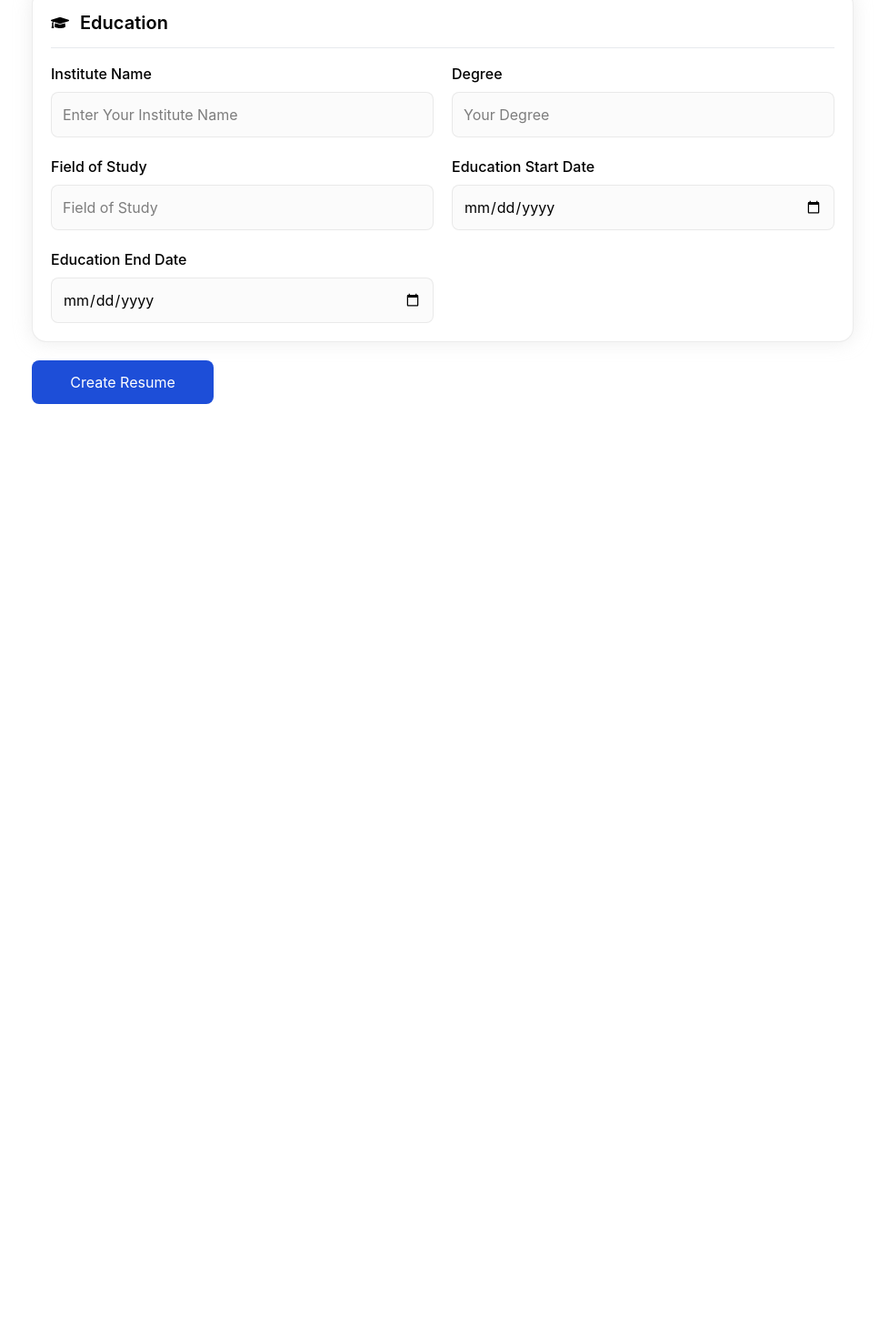
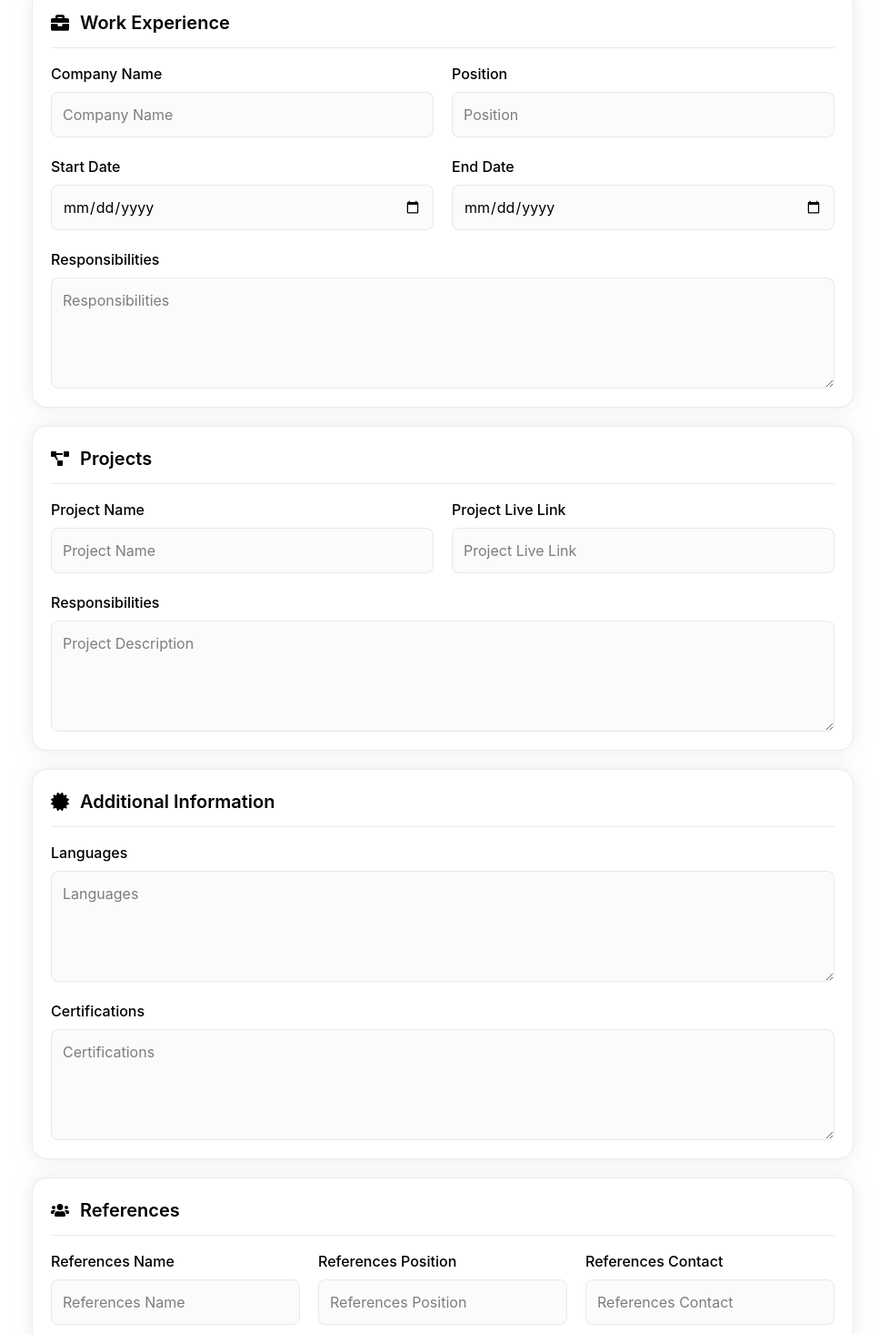
Before and after one commit to shohag390/JobPortal_Client, a React (Vite) app: page /dashboard/create-resume in a window 1280 px wide. Shown: the part 1660-3126 px from the top of the page at 91% size, without its empty margins (313-1280 px from the left). Before the commit the page ends 2128 px from the top, so only its background shows below. Built offline with nearby package versions, Linux system fonts and the light colour scheme; no server answers.

Commit message:
Some design change

```diff
--- a/src/components/Dashboard/Candidate/CreateResumes.jsx
+++ b/src/components/Dashboard/Candidate/CreateResumes.jsx
@@ -274,54 +274,42 @@ const CreateResumes = () => {
           </div>
         </div>
 
-        {/* Education Information */}
+        {/* Work Exprience */}
         <div className="bg-[#ffff] p-4 lg:p-5 2xl:p-6 companie-card border border-[#cccccc5d] rounded-2xl">
           <div className="border-b border-[#64748b28] pb-2 lg:pb-3">
             <h2 className="text-[16px] md:text-[18px] lg:text-[20px] font-semibold flex items-center gap-3">
-              <FaGraduationCap /> Education
+              <FaBriefcase /> Work Experience
             </h2>
           </div>
           <div className="pt-4 grid grid-cols-1 md:grid-cols-2 gap-3 md:gap-4 lg:gap-5 2xl:gap-6">
-            {/* Institute Name */}
+            {/* Company Name */}
             <div className="flex flex-col gap-2">
               <lable className="text-[14px] lg:text-[16px] font-medium">
-                Institute Name
-              </lable>
-              <input
-                required
-                className="border border-[#cccccc5d] bg-[#cccccc17] py-1.5 md:py-2 lg:py-3 focus:outline-0 px-2 lg:px-3 w-full rounded-lg"
-                type="number"
-                placeholder="Enter Your Institute Name"
-              />
-            </div>
-            {/* Degree */}
-            <div className="flex flex-col gap-2">
-              <lable className="text-[14px] lg:text-[16px] font-medium">
-                Degree
+                Company Name
               </lable>
               <input
                 required
                 className="border border-[#cccccc5d] bg-[#cccccc17] py-1.5 md:py-2 lg:py-3 focus:outline-0 px-2 lg:px-3 w-full rounded-lg"
                 type="text"
-                placeholder="Your Degree"
+                placeholder="Company Name"
               />
             </div>
-            {/* Field of Study */}
+            {/* Position */}
             <div className="flex flex-col gap-2">
               <lable className="text-[14px] lg:text-[16px] font-medium">
-                Field of Study
+                Position
               </lable>
               <input
                 required
                 className="border border-[#cccccc5d] bg-[#cccccc17] py-1.5 md:py-2 lg:py-3 focus:outline-0 px-2 lg:px-3 w-full rounded-lg"
                 type="text"
-                placeholder="Field of Study"
+                placeholder="Position"
               />
             </div>
-            {/* Education Start Date */}
+            {/* Start Date */}
             <div className="flex flex-col gap-2">
               <lable className="text-[14px] lg:text-[16px] font-medium">
-                Education Start Date
+                Start Date
               </lable>
               <input
                 required
@@ -329,15 +317,156 @@ const CreateResumes = () => {
                 type="date"
               />
             </div>
-            {/* Education End Date */}
+            {/* End Date */}
             <div className="flex flex-col gap-2">
               <lable className="text-[14px] lg:text-[16px] font-medium">
-                Education End Date
+                End Date
               </lable>
               <input
                 required
                 className="border border-[#cccccc5d] bg-[#cccccc17] py-1.5 md:py-2 lg:py-3 focus:outline-0 px-2 lg:px-3 w-full rounded-lg"
                 type="date"
+              />
+            </div>
+            {/* Responsibilities */}
+            <div className="flex flex-col gap-2 col-span-2">
+              <lable className="text-[14px] lg:text-[16px] font-medium">
+                Responsibilities
+              </lable>
+              <textarea
+                rows={4}
+                required
+                className="border border-[#cccccc5d] bg-[#cccccc17] py-1.5 md:py-2 lg:py-3 focus:outline-0 px-2 lg:px-3 w-full rounded-lg"
+                placeholder="Responsibilities"
+              />
+            </div>
+          </div>
+        </div>
+
+        {/* Project */}
+        <div className="bg-[#ffff] p-4 lg:p-5 2xl:p-6 companie-card border border-[#cccccc5d] rounded-2xl">
+          <div className="border-b border-[#64748b28] pb-2 lg:pb-3">
+            <h2 className="text-[16px] md:text-[18px] lg:text-[20px] font-semibold flex items-center gap-3">
+              <FaProjectDiagram /> Projects
+            </h2>
+          </div>
+          <div className="pt-4 grid grid-cols-1 md:grid-cols-2 gap-3 md:gap-4 lg:gap-5 2xl:gap-6">
+            {/* Project Name */}
+            <div className="flex flex-col gap-2">
+              <lable className="text-[14px] lg:text-[16px] font-medium">
+                Project Name
+              </lable>
+              <input
+                required
+                className="border border-[#cccccc5d] bg-[#cccccc17] py-1.5 md:py-2 lg:py-3 focus:outline-0 px-2 lg:px-3 w-full rounded-lg"
+                type="text"
+                placeholder="Project Name"
+              />
+            </div>
+            {/* Project Live Link */}
+            <div className="flex flex-col gap-2">
+              <lable className="text-[14px] lg:text-[16px] font-medium">
+                Project Live Link
+              </lable>
+              <input
+                required
+                className="border border-[#cccccc5d] bg-[#cccccc17] py-1.5 md:py-2 lg:py-3 focus:outline-0 px-2 lg:px-3 w-full rounded-lg"
+                type="text"
+                placeholder="Project Live Link"
+              />
+            </div>
+            {/* Project Description */}
+            <div className="flex flex-col gap-2 col-span-2">
+              <lable className="text-[14px] lg:text-[16px] font-medium">
+                Responsibilities
+              </lable>
+              <textarea
+                rows={4}
+                required
+                className="border border-[#cccccc5d] bg-[#cccccc17] py-1.5 md:py-2 lg:py-3 focus:outline-0 px-2 lg:px-3 w-full rounded-lg"
+                placeholder="Project Description"
+              />
+            </div>
+          </div>
+        </div>
+
+        {/* Additional Information */}
+        <div className="bg-[#ffff] p-4 lg:p-5 2xl:p-6 companie-card border border-[#cccccc5d] rounded-2xl">
+          <div className="border-b border-[#64748b28] pb-2 lg:pb-3">
+            <h2 className="text-[16px] md:text-[18px] lg:text-[20px] font-semibold flex items-center gap-3">
+              <FaCertificate /> Additional Information
+            </h2>
+          </div>
+          <div className="pt-4 grid grid-cols-1 gap-3 md:gap-4 lg:gap-5 2xl:gap-6">
+            {/* Languages */}
+            <div className="flex flex-col gap-2 col-span-2">
+              <lable className="text-[14px] lg:text-[16px] font-medium">
+                Languages
+              </lable>
+              <textarea
+                rows={4}
+                required
+                className="border border-[#cccccc5d] bg-[#cccccc17] py-1.5 md:py-2 lg:py-3 focus:outline-0 px-2 lg:px-3 w-full rounded-lg"
+                placeholder="Languages"
+              />
+            </div>
+            {/* Certifications */}
+            <div className="flex flex-col gap-2 col-span-2">
+              <lable className="text-[14px] lg:text-[16px] font-medium">
+                Certifications
+              </lable>
+              <textarea
+                rows={4}
+                required
+                className="border border-[#cccccc5d] bg-[#cccccc17] py-1.5 md:py-2 lg:py-3 focus:outline-0 px-2 lg:px-3 w-full rounded-lg"
+                placeholder="Certifications"
+              />
+            </div>
+          </div>
+        </div>
+
+        {/* Basic Information */}
+        <div className="bg-[#ffff] p-4 lg:p-5 2xl:p-6 companie-card border border-[#cccccc5d] rounded-2xl">
+          <div className="border-b border-[#64748b28] pb-2 lg:pb-3">
+            <h2 className="text-[16px] md:text-[18px] lg:text-[20px] font-semibold flex items-center gap-3">
+              <FaUsers /> References
+            </h2>
+          </div>
+          <div className="pt-4 grid grid-cols-1 md:grid-cols-2 lg:grid-cols-3 gap-3 md:gap-4 lg:gap-5 2xl:gap-6">
+            {/* References Name */}
+            <div className="flex flex-col gap-2">
+              <lable className="text-[14px] lg:text-[16px] font-medium">
+                References Name
+              </lable>
+              <input
+                required
+                className="border border-[#cccccc5d] bg-[#cccccc17] py-1.5 md:py-2 lg:py-3 focus:outline-0 px-2 lg:px-3 w-full rounded-lg"
+                type="text"
+                placeholder="References Name"
+              />
+            </div>
+            {/* References Position */}
+            <div className="flex flex-col gap-2">
+              <lable className="text-[14px] lg:text-[16px] font-medium">
+                References Position
+              </lable>
+              <input
+                required
+                className="border border-[#cccccc5d] bg-[#cccccc17] py-1.5 md:py-2 lg:py-3 focus:outline-0 px-2 lg:px-3 w-full rounded-lg"
+                type="email"
+                placeholder="References Position"
+              />
+            </div>
+            {/* References Contact */}
+            <div className="flex flex-col gap-2">
+              <lable className="text-[14px] lg:text-[16px] font-medium">
+                References Contact
+              </lable>
+              <input
+                required
+                className="border border-[#cccccc5d] bg-[#cccccc17] py-1.5 md:py-2 lg:py-3 focus:outline-0 px-2 lg:px-3 w-full rounded-lg"
+                type="number"
+                placeholder="References Contact"
               />
             </div>
           </div>
--- a/src/components/Dashboard/Candidate/MyResumes.jsx
+++ b/src/components/Dashboard/Candidate/MyResumes.jsx
@@ -11,7 +11,9 @@ import {
   FaCode,
   FaLanguage,
   FaCertificate,
+  FaArrowRight,
 } from "react-icons/fa";
+import DashboardHeader from "../DashboardHeader";
 
 const MyResumes = () => {
   const resume = {
@@ -61,13 +63,6 @@ const MyResumes = () => {
           "A multi-vendor medicine selling platform with admin, seller, and user dashboard.",
         link: "https://medik-classicshops.netlify.app/",
       },
-
-      {
-        name: "Job Portal Website",
-        description:
-          "Responsive job portal with Firebase authentication and role-based dashboard.",
-        link: "https://job-portal-by-shohag.netlify.app/",
-      },
     ],
 
     languages: ["Bangla", "English"],
@@ -79,180 +74,85 @@ const MyResumes = () => {
   };
 
   return (
-    <div className="min-h-screen bg-gray-100 py-10 px-4">
-      <div className="max-w-6xl mx-auto bg-white shadow-2xl rounded-3xl overflow-hidden">
-        {/* ================= HEADER ================= */}
-        <div className="bg-black text-white p-10">
-          <h1 className="text-4xl md:text-5xl font-bold">{resume.fullName}</h1>
+    <div className="px-6 lg:px-7 2xl:px-8 pb-3 md:pb-4 lg:pb-6">
+      <DashboardHeader
+        title={"My Resume"}
+        subTitle={"Innovative, Collaborative, Growth-Focused Team"}
+      />
 
-          <p className="text-xl text-gray-300 mt-2">{resume.jobTitle}</p>
-
-          {/* Contact Info */}
-          <div className="grid md:grid-cols-3 gap-4 mt-8 text-sm">
-            <div className="flex items-center gap-3">
+      <div className="grid grid-cols-1 gap-3 md:gap-4 lg:gap-5 2xl:gap-6">
+        {/* Resume Header */}
+        <div className="bg-[#ffff] p-4 lg:p-5 2xl:p-6 companie-card border border-[#cccccc5d] rounded-2xl flex flex-col lg:flex-row lg:justify-between gap-4 lg:gap-0">
+          <div>
+            <h1 className="md:font-medium lg:font-semibold 2xl:font-bold text-[18px] md:text-[20px] lg:text-[22px] 2xl:text-[25px] uppercase">
+              {resume.fullName}
+            </h1>
+            <p className="font-medium text-[#64748b] pb-2">{resume.jobTitle}</p>
+            <div className="flex items-center gap-2">
+              <a href="#">Linkedin</a>
+              <span>|</span>
+              <a href="#">Portfolio</a>
+              <span>|</span>
+              <a href="#">GitHub</a>
+            </div>
+          </div>
+          <div>
+            <p className="text-[14px] md:text-[16px] text-[#64748b] flex items-center gap-2">
+              <FaPhoneAlt />
+              {resume.phone}
+            </p>
+            <p className="text-[14px] md:text-[16px] text-[#64748b] flex items-center gap-2">
               <FaEnvelope />
-              <span>{resume.email}</span>
-            </div>
-
-            <div className="flex items-center gap-3">
-              <FaPhoneAlt />
-              <span>{resume.phone}</span>
-            </div>
-
-            <div className="flex items-center gap-3">
+              {resume.email}
+            </p>
+            <p className="text-[14px] md:text-[16px] text-[#64748b] flex items-center gap-2">
               <FaMapMarkerAlt />
-              <span>{resume.address}</span>
-            </div>
-
-            <div className="flex items-center gap-3">
-              <FaLinkedin />
-              <span>{resume.linkedin}</span>
-            </div>
-
-            <div className="flex items-center gap-3">
-              <FaGithub />
-              <span>{resume.github}</span>
-            </div>
-
-            <div className="flex items-center gap-3">
-              <FaGlobe />
-              <span>{resume.website}</span>
-            </div>
+              {resume.address}
+            </p>
           </div>
         </div>
 
-        {/* ================= BODY ================= */}
-        <div className="grid lg:grid-cols-3">
-          {/* LEFT SIDE */}
-          <div className="bg-gray-50 p-8 border-r">
-            {/* Skills */}
-            <section className="mb-10">
-              <h2 className="flex items-center gap-3 text-2xl font-bold mb-5">
-                <FaCode />
-                Skills
-              </h2>
+        {/* Career Objctive */}
+        <div className="bg-[#ffff] p-4 lg:p-5 2xl:p-6 companie-card border border-[#cccccc5d] rounded-2xl">
+          <h4 className="text-[16px] md:text-[18px] lg:text-[20px] font-semibold pb-3">
+            Career Objctive
+          </h4>
+          <p className="text-[14px] md:text-[16px] text-[#64748b]">
+            {resume.summary}
+          </p>
+        </div>
 
-              <div className="flex flex-wrap gap-3">
+        {/* My Skills */}
+        <div className="bg-[#ffff] p-4 lg:p-5 2xl:p-6 companie-card border border-[#cccccc5d] rounded-2xl">
+          <h4 className="text-[16px] md:text-[18px] lg:text-[20px] font-semibold pb-3">
+            My Skills
+          </h4>
+          <div className="text-[14px] md:text-[16px] text-[#64748b] flex items-center flex-wrap gap-2 md:gap-3 lg:gap-4">
             {resume.skills.map((skill, index) => (
               <span
                 key={index}
-                    className="bg-black text-white px-4 py-2 rounded-full text-sm"
+                className="px-4 py-2 bg-[#1d4fd841] text-[#003ad8] rounded-full"
               >
                 {skill}
               </span>
             ))}
           </div>
-            </section>
+        </div>
 
-            {/* Languages */}
-            <section className="mb-10">
-              <h2 className="flex items-center gap-3 text-2xl font-bold mb-5">
-                <FaLanguage />
-                Languages
+        {/* PROJECTS */}
+        <div className="bg-[#ffff] p-4 lg:p-5 2xl:p-6 companie-card border border-[#cccccc5d] rounded-2xl">
+          <h2 className="text-[16px] md:text-[18px] lg:text-[20px] font-semibold pb-3">
+            Projects
           </h2>
 
-              <div className="space-y-3">
-                {resume.languages.map((language, index) => (
-                  <div
-                    key={index}
-                    className="bg-white shadow rounded-xl px-4 py-3"
-                  >
-                    {language}
-                  </div>
-                ))}
-              </div>
-            </section>
-
-            {/* Certifications */}
-            <section>
-              <h2 className="flex items-center gap-3 text-2xl font-bold mb-5">
-                <FaCertificate />
-                Certifications
-              </h2>
-
-              <div className="space-y-3">
-                {resume.certifications.map((certificate, index) => (
-                  <div
-                    key={index}
-                    className="bg-white shadow rounded-xl px-4 py-3"
-                  >
-                    {certificate}
-                  </div>
-                ))}
-              </div>
-            </section>
-          </div>
-
-          {/* RIGHT SIDE */}
-          <div className="lg:col-span-2 p-8">
-            {/* Summary */}
-            <section className="mb-12">
-              <h2 className="text-3xl font-bold mb-5">Profile Summary</h2>
-
-              <p className="text-gray-700 leading-8">{resume.summary}</p>
-            </section>
-
-            {/* Experience */}
-            <section className="mb-12">
-              <h2 className="flex items-center gap-3 text-3xl font-bold mb-6">
-                <FaBriefcase />
-                Experience
-              </h2>
-
-              <div className="border-l-4 border-black pl-6">
-                <h3 className="text-2xl font-semibold">
-                  {resume.experience.position}
-                </h3>
-
-                <p className="text-gray-500 mt-1">
-                  {resume.experience.company} | {resume.experience.duration}
-                </p>
-
-                <p className="mt-4 text-gray-700 leading-7">
-                  {resume.experience.responsibilities}
-                </p>
-              </div>
-            </section>
-
-            {/* Education */}
-            <section className="mb-12">
-              <h2 className="flex items-center gap-3 text-3xl font-bold mb-6">
-                <FaGraduationCap />
-                Education
-              </h2>
-
-              <div className="border-l-4 border-black pl-6">
-                <h3 className="text-2xl font-semibold">
-                  {resume.education.degree}
-                </h3>
-
-                <p className="text-gray-500 mt-1">
-                  {resume.education.institute}
-                </p>
-
-                <p className="mt-2 text-gray-700">{resume.education.field}</p>
-
-                <p className="text-sm text-gray-500 mt-2">
-                  {resume.education.duration}
-                </p>
-              </div>
-            </section>
-
-            {/* Projects */}
-            <section>
-              <h2 className="text-3xl font-bold mb-6">Projects</h2>
-
-              <div className="grid md:grid-cols-2 gap-6">
+          <div className="">
             {resume.projects.map((project, index) => (
-                  <div
-                    key={index}
-                    className="border rounded-2xl p-6 hover:shadow-xl transition duration-300"
-                  >
-                    <h3 className="text-2xl font-semibold mb-3">
+              <div key={index} className="">
+                <h3 className="text-[14px] md:text-[16px] font-medium">
                   {project.name}
                 </h3>
 
-                    <p className="text-gray-600 leading-7">
+                <p className="text-[14px] md:text-[16px] text-[#64748b] pb-2">
                   {project.description}
                 </p>
 
@@ -260,14 +160,68 @@ const MyResumes = () => {
                   href={project.link}
                   target="_blank"
                   rel="noreferrer"
-                      className="inline-block mt-5 bg-black text-white px-5 py-2 rounded-lg"
+                  className="bg-[#1d4fd841] hover:bg-[#003ad8] w-40 h-10 rounded-full text-[#003ad8] hover:text-[#ffff] text-[14px] md:text-[16px] flex items-center justify-center gap-2 duration-500"
                 >
                   Live Project
+                  <FaArrowRight />
                 </a>
               </div>
             ))}
           </div>
-            </section>
+        </div>
+
+        {/* EXPERIENCE */}
+        <div className="bg-[#ffff] p-4 lg:p-5 2xl:p-6 companie-card border border-[#cccccc5d] rounded-2xl">
+          <h2 className="text-[16px] md:text-[18px] lg:text-[20px] font-semibold pb-3">
+            Experience
+          </h2>
+          <div className="">
+            <h3 className="text-[14px] md:text-[16px] font-medium">
+              {resume.experience.position}
+            </h3>
+
+            <p className="">
+              {resume.experience.company} | {resume.experience.duration}
+            </p>
+            <p className="text-[14px] md:text-[16px] text-[#64748b] pt-2">
+              {resume.experience.responsibilities}
+            </p>
+          </div>
+        </div>
+
+        {/* CERTIFICATIONS */}
+        <div className="bg-[#ffff] p-4 lg:p-5 2xl:p-6 companie-card border border-[#cccccc5d] rounded-2xl">
+          <h2 className="text-[16px] md:text-[18px] lg:text-[20px] font-semibold pb-3">
+            Certifications
+          </h2>
+
+          <div className="text-[14px] md:text-[16px] text-[#64748b] flex items-center flex-wrap gap-2 md:gap-3 lg:gap-4">
+            {resume.certifications.map((certificate, index) => (
+              <div
+                key={index}
+                className="px-4 py-2 bg-[#1d4fd841] text-[#003ad8] rounded-full"
+              >
+                {certificate}
+              </div>
+            ))}
+          </div>
+        </div>
+
+        {/* Languages */}
+        <div className="bg-[#ffff] p-4 lg:p-5 2xl:p-6 companie-card border border-[#cccccc5d] rounded-2xl">
+          <h2 className="text-[16px] md:text-[18px] lg:text-[20px] font-semibold pb-3">
+            languages
+          </h2>
+
+          <div className="text-[14px] md:text-[16px] text-[#64748b] flex items-center flex-wrap gap-2 md:gap-3 lg:gap-4">
+            {resume.languages.map((language, index) => (
+              <div
+                key={index}
+                className="px-4 py-2 bg-[#1d4fd841] text-[#003ad8] rounded-full"
+              >
+                {language}
+              </div>
+            ))}
           </div>
         </div>
       </div>
```
Lines whose indentation alone changed are shown as unchanged.
